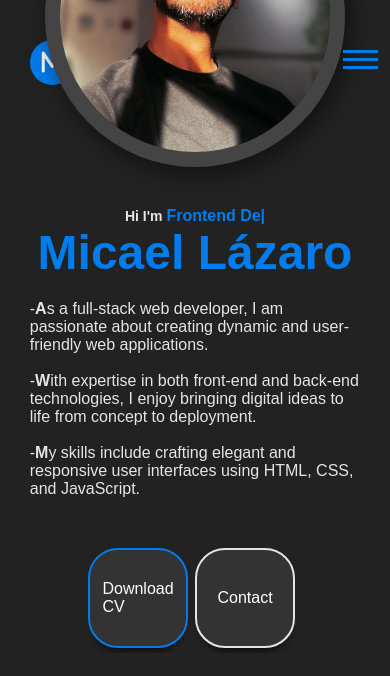
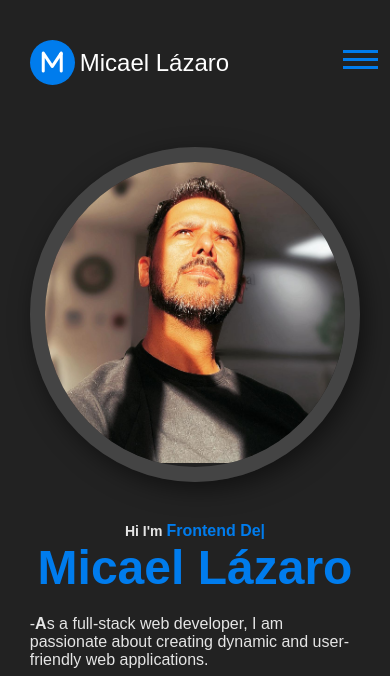
Before and after one commit to Lazarus2179/lazarus2179.github.io, a plain HTML site: page index.html in a window 390 px wide. Shown: the top 676 px of the page. Drawn offline with nearby package versions, Linux system fonts and the light colour scheme.

Commit message:
added media query
added media query

```diff
--- a/assets/css/contact.css
+++ b/assets/css/contact.css
@@ -142,7 +142,7 @@ h1 {
 
 
 
-p {
+.contact-content p {
     color: white;
     margin: 20px; /* Add space around the paragraph */
     border: 2px solid #007ced; /* Add a 2px solid border with the color #007ced */
@@ -154,4 +154,5 @@ footer {
     color: #fff;
     text-align: center;
     padding: 1rem 0;
+
 }
--- a/assets/css/style.css
+++ b/assets/css/style.css
@@ -205,6 +205,15 @@ footer {
     text-align: center;
     padding: 1rem 0;
 }
+
+
+
+
+
+
+
+
+
 /* Respnosiv design & displaying navbar for small screen */
 @media(max-width:930px)
 {
@@ -255,6 +264,21 @@ footer {
     nav .navlinks.open{
         right:0;
     }
+
+    .container .hero-pic{
+        width: auto;
+        height: auto;
+        border-radius: 50%;
+        overflow: hidden;
+        border: 15px solid #444;
+        box-shadow: 5px 7px 25px rgba(0,0,0,0.5);
+        margin-top: 0px;
+    }
+
+
+
+
+
 }
 @media(max-width:768px)
 {
@@ -265,4 +289,5 @@ footer {
     .hero-text{
         padding:40px 0px;
     }
+
 }
```
